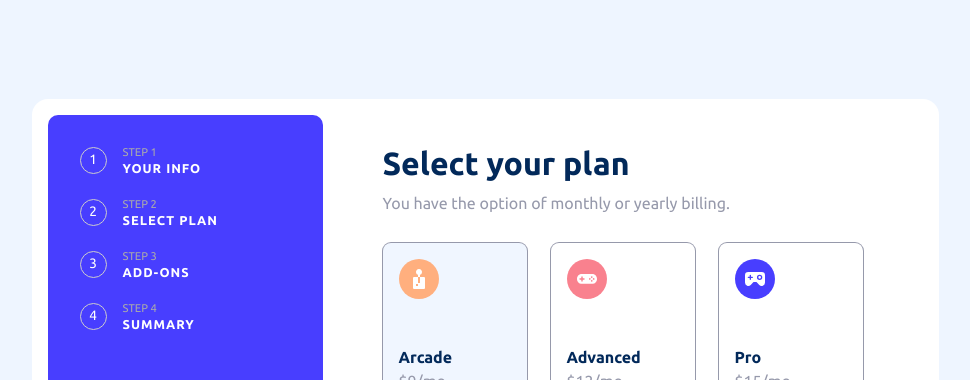
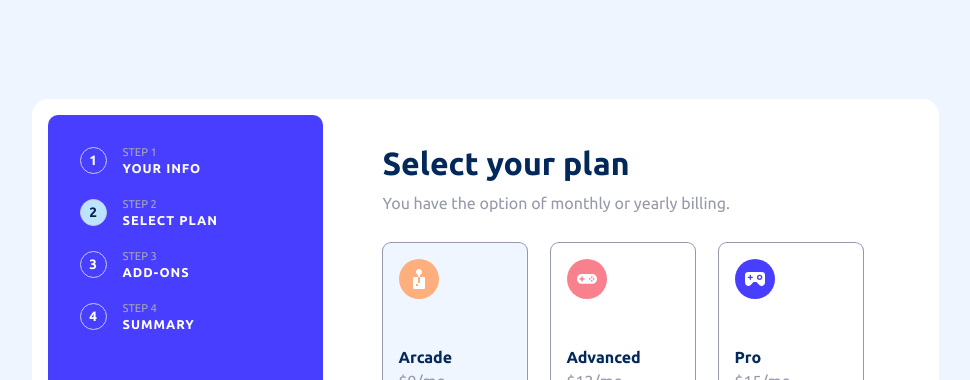
Before and after one commit to helton-mori-dev/Multi-step-form---Frontend-Mentor, a Vue app: page / in a window 1280 px wide. Shown: the top 380 px of the page, without its empty margins (155-1125 px from the left). Built offline with nearby package versions, Linux system fonts and the light colour scheme.

Commit message:
Relaciona componente com menu lateral

```diff
--- a/src/components/SidebarForm.vue
+++ b/src/components/SidebarForm.vue
@@ -3,7 +3,12 @@
     <ul class="sidebar__list">
       <li v-for="(step, label, index) in steps" :key="index">
         <div class="sidebar__content">
-          <span class="sidebar__number">{{ index + 1 }}</span>
+          <span
+            class="sidebar__number"
+            :class="{ current__selected: currentStepIndex === index }"
+            >{{ index + 1 }}</span
+          >
+
           <span class="sidebar__info">
             <span class="sidebar__label">{{ label }}</span>
             <span class="sidebar__step"> {{ step }}</span>
@@ -13,7 +18,9 @@
     </ul>
   </section>
 </template>
+
 <script>
+import { mapState } from "vuex";
 export default {
   name: "SidebarForm",
   data() {
@@ -25,6 +32,12 @@ export default {
         "step 4": "Summary",
       },
     };
+  },
+  computed: {
+    ...mapState({
+      currentStepIndex: (state) => state.currentStepIndex,
+    }),
+    // ...mapState(['currentStepIndex']) funciona igual
   },
 };
 </script>
@@ -52,8 +65,10 @@ export default {
   height: 25px;
   width: 25px;
   text-align: center;
-  line-height: 23px;
+  line-height: 25px;
   font-size: 0.85rem;
+  font-weight: 700;
+  transition: 0.3s all ease;
 }
 .sidebar__info {
   display: flex;
@@ -72,4 +87,9 @@ export default {
   letter-spacing: 1px;
   font-weight: 600;
 }
+
+.current__selected {
+  background-color: #bce3ff;
+  color: #04264a;
+}
 </style>
```
